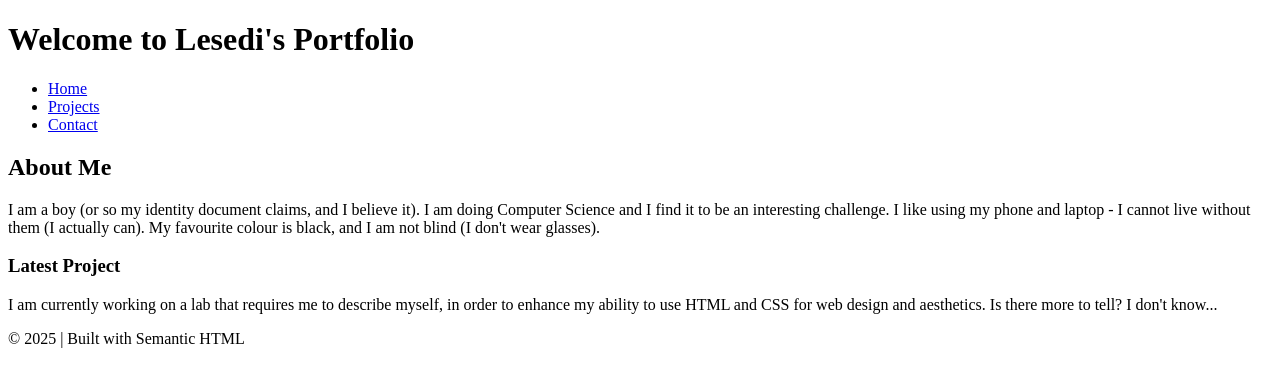
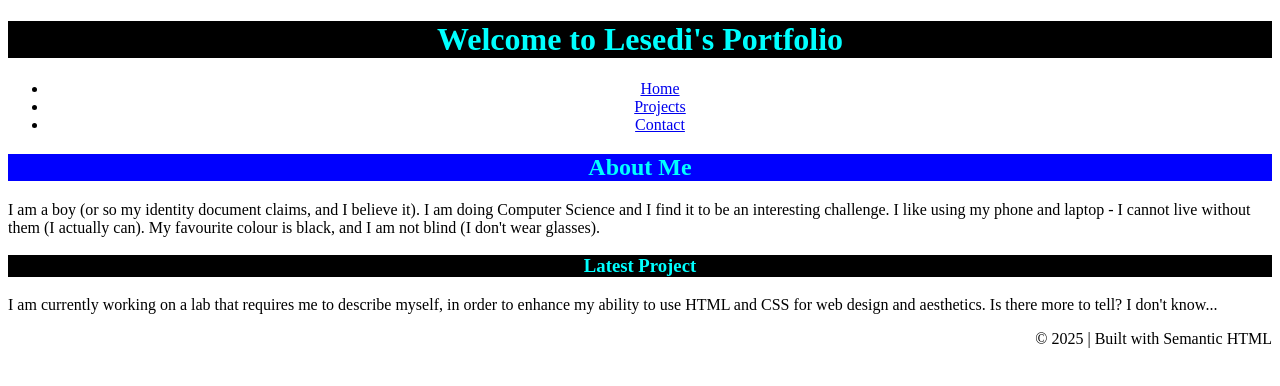
Before and after one commit to sedster/SD-2025, a plain HTML site: page 2556824-lab2.html in a window 1280 px wide. Drawn offline with Linux system fonts and the light colour scheme.

Commit message:
Added weird aesthetic with playful colour scheme

```diff
--- a/2556824-lab2.html
+++ b/2556824-lab2.html
@@ -3,6 +3,31 @@
     <head>
         <title>My introduction</title>
     </head>
+
+    <style>
+        h1 {
+            color:aqua;
+            background-color:black;
+            text-align: center;
+        }
+
+        ul {
+            text-align: center;
+        }
+        h2 {
+            text-align: center;
+            background-color: blue;
+            color: aqua;
+        }
+        h3{
+            text-align: center;
+            background-color: black;
+            color: aqua;
+        }
+        footer{
+            text-align: right;
+        }
+    </style>
 
     <header>
         <h1>Welcome to Lesedi's Portfolio</h1>
```
